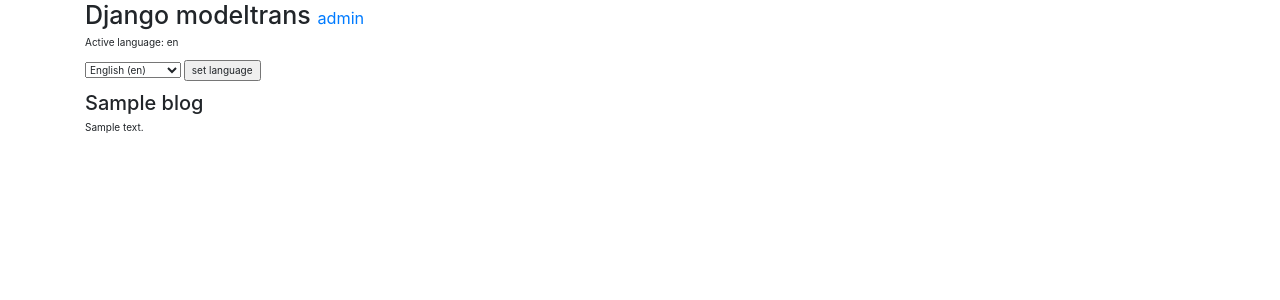
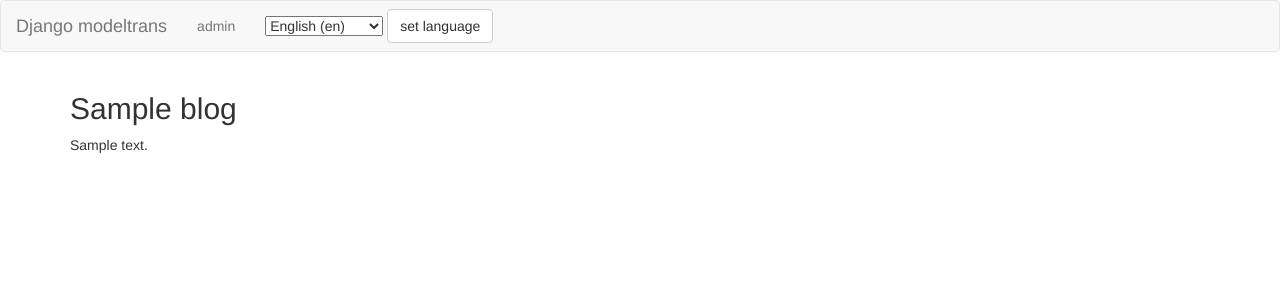
Before and after one commit to zostera/django-modeltrans, a Django app: template example/app/templates/blog.html in a window 1280 px wide. Shown: the top 300 px of the page. Run offline with Django 3.2, Linux system fonts and the light colour scheme; the template is opened without the code that fills it: most values are stand-ins (such as "Sample title", 1, 10 or a date in 2020); data that the repository does not hold is empty; some libraries are stand-ins or nearby versions.

Commit message:
ADd bootstrap navbar to example

```diff
--- a/example/app/templates/index.html
+++ b/example/app/templates/index.html
@@ -8,12 +8,27 @@
 </head>
 
 <body>
-    <div class="container">
-        <h1>Django modeltrans <small><a href="{% url 'admin:index' %}">admin</a></small></h1>
-        <p>
-            Active language: {% get_current_language as LANGUAGE %} {{ LANGUAGE }}
-            <form method="post" action="{% url 'set_language' %}">
+    <nav class="navbar navbar-default">
+        <div class="container-fluid">
+            <!-- Brand and toggle get grouped for better mobile display -->
+            <div class="navbar-header">
+                <button type="button" class="navbar-toggle collapsed" data-toggle="collapse" data-target="#bs-example-navbar-collapse-1" aria-expanded="false">
+                    <span class="sr-only">Toggle navigation</span>
+                    <span class="icon-bar"></span>
+                    <span class="icon-bar"></span>
+                    <span class="icon-bar"></span>
+                </button>
+                <a class="navbar-brand" href="#">Django modeltrans</a>
+            </div>
+
+            <!-- Collect the nav links, forms, and other content for toggling -->
+            <div class="collapse navbar-collapse" id="bs-example-navbar-collapse-1">
+                <ul class="nav navbar-nav">
+                    <li><a href="{% url 'admin:index' %}">admin</a></li>
+                </ul>
+                <form method="post" action="{% url 'set_language' %}" class="navbar-form navbar-left">
                     {% csrf_token %}
+                    <div class="form-group">
                         <select name="language">
                             {% get_current_language as LANGUAGE_CODE %}
                             {% get_available_languages as LANGUAGES %}
@@ -24,9 +39,14 @@
                                 </option>
                             {% endfor %}
                         </select>
-                <input type="submit" value="set language"/>
+                    </div>
+                    <input type="submit" value="set language" class="btn btn-default" />
                  </form>
-        </p>
+            </div><!-- /.navbar-collapse -->
+        </div><!-- /.container-fluid -->
+    </nav>
+
+    <div class="container">
         {% block body %}
         {% endblock %}
     </div>
```
Lines whose indentation alone changed are shown as unchanged.
